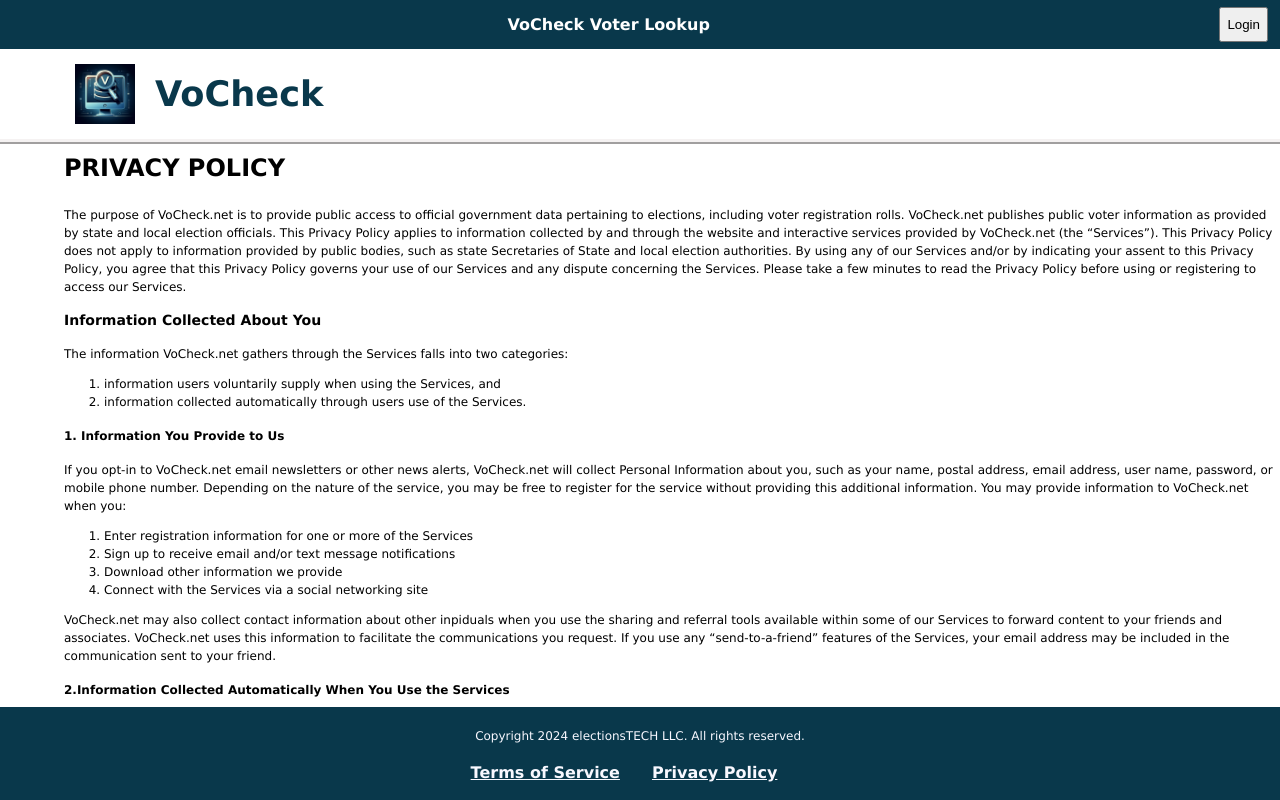
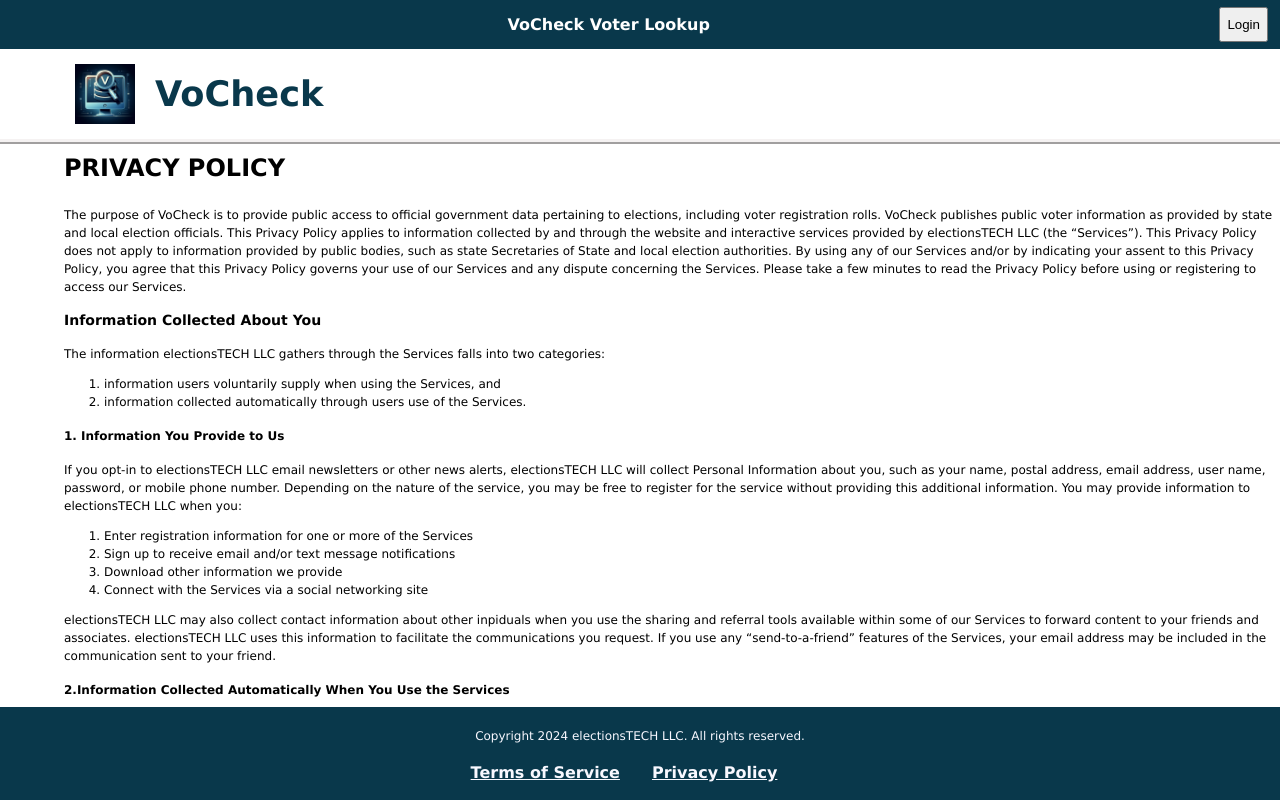
Before and after one commit to jddubbya/VoterAppMain, a React (Vite) app: page /privacy in a window 1280 px wide. Shown: the top 800 px of the page. Built offline with nearby package versions, Linux system fonts and the light colour scheme.

Commit message:
Update Privacy.jsx with electionsTECH LLC

```diff
--- a/src/Pages/Privacy.jsx
+++ b/src/Pages/Privacy.jsx
@@ -11,12 +11,12 @@ const Privacy = () => {
       <section className="privacySection">
       <h2>PRIVACY POLICY</h2>
         <p>
-          The purpose of VoCheck.net is to provide public access to official
+          The purpose of VoCheck is to provide public access to official
           government data pertaining to elections, including voter registration
-          rolls. VoCheck.net publishes public voter information as provided by
+          rolls. VoCheck publishes public voter information as provided by
           state and local election officials. This Privacy Policy applies to
           information collected by and through the website and interactive
-          services provided by VoCheck.net (the “Services”). This Privacy Policy
+          services provided by electionsTECH LLC (the “Services”). This Privacy Policy
           does not apply to information provided by public bodies, such as state
           Secretaries of State and local election authorities. By using any of
           our Services and/or by indicating your assent to this Privacy Policy,
@@ -25,7 +25,7 @@ const Privacy = () => {
           read the Privacy Policy before using or registering to access our
           Services.
           <h3>Information Collected About You</h3>
-          The information VoCheck.net gathers through the Services falls into
+          The information electionsTECH LLC gathers through the Services falls into
           two categories:
           <ol type="1">
             <li>
@@ -37,12 +37,12 @@ const Privacy = () => {
             </li>
           </ol>
           <h4>1. Information You Provide to Us</h4>
-          If you opt-in to VoCheck.net email newsletters or other news alerts,
-          VoCheck.net will collect Personal Information about you, such as your
+          If you opt-in to electionsTECH LLC email newsletters or other news alerts,
+          electionsTECH LLC will collect Personal Information about you, such as your
           name, postal address, email address, user name, password, or mobile
           phone number. Depending on the nature of the service, you may be free
           to register for the service without providing this additional
-          information. You may provide information to VoCheck.net when you:
+          information. You may provide information to electionsTECH LLC when you:
           <ol>
             <li>
               Enter registration information for one or more of the Services
@@ -51,17 +51,17 @@ const Privacy = () => {
             <li>Download other information we provide</li>
             <li>Connect with the Services via a social networking site</li>
           </ol>
-          VoCheck.net may also collect contact information about other inpiduals
+          electionsTECH LLC may also collect contact information about other inpiduals
           when you use the sharing and referral tools available within some of
           our Services to forward content to your friends and associates.
-          VoCheck.net uses this information to facilitate the communications you
+          electionsTECH LLC uses this information to facilitate the communications you
           request. If you use any “send-to-a-friend” features of the Services,
           your email address may be included in the communication sent to your
           friend.
           <h4>
             2.Information Collected Automatically When You Use the Services
           </h4>
-          As you use the Services, VoCheck.net and third parties may use
+          As you use the Services, electionsTECH LLC and third parties may use
           automatic data collection technologies to collect data about your
           equipment and browsing, including information about:
           <ol>
@@ -87,13 +87,13 @@ const Privacy = () => {
               on your device;
             </li>
             <li>
-              Your interactions with email messages from VoCheck.net, such as
+              Your interactions with email messages from VoCheck, such as
               the links you click on and whether you open or forward a message,
               the date and time of these interactions and the device you use to
               read emails;
             </li>
             <li>
-              The sites you visited before and after you visited a VoCheck.net
+              The sites you visited before and after you visited an electionsTECH LLC
               website
             </li>
             <li>
@@ -112,7 +112,7 @@ const Privacy = () => {
             </li>
           </ol>
           <h3>Tracking Technologies</h3>
-          VoCheck.net and our service providers or other third parties acting on
+          electionsTECH LLC and our service providers or other third parties acting on
           our behalf or with our permission, may use embedded scripts, cookies,
           web beacons, device identifiers and other tracking technologies to
           operate, analyze, and improve our Services and tailor content to user
@@ -155,10 +155,10 @@ const Privacy = () => {
           and date that you viewed the page embedded with the beacon and a
           description of that page.
           <h4>Mobile Device IDs and Location-Based Information</h4>
-          When you use a mobile device to access the Services, VoCheck.net may
+          When you use a mobile device to access the Services, electionsTECH LLC may
           collect different types of information about your location, including
           general information (e.g., IP address, zip code) and more specific
-          information (e.g., GPS-based location information). VoCheck.net may
+          information (e.g., GPS-based location information). electionsTECH LLC may
           use that information to customize the Services with location-based
           information and features. For example, if your IP address indicates an
           origin in Reno, the Services may be customized with Reno-specific
@@ -171,7 +171,7 @@ const Privacy = () => {
           instructions for further details. We may still ask for a zip code or
           other location information.
           <h4>Social Network Posting Tools and “Share” Features</h4>
-          VoCheck.net may offer social network posting and sharing tools through
+          electionsTECH LLC may offer social network posting and sharing tools through
           the Services, including a “share” button that allows you to post links
           to content and features that you believe will be of interest to others
           on your social network pages. Those tools are operated by third
@@ -180,8 +180,8 @@ const Privacy = () => {
           your browser, device, and online activity through its own tracking
           technologies and subject to its own, separate privacy policy.
           <h3>How We Use the Information We Collect</h3>
-          VoCheck.net will not use information that we collect about you or that
-          you provide to us for commercial purposes. VoCheck.net might use
+          electionsTECH LLC will not use information that we collect about you or that
+          you provide to us for commercial purposes. electionsTECH LLC might use
           information that we collect about you or that you provide to us
           including in the following ways:
           <ol>
@@ -222,14 +222,14 @@ const Privacy = () => {
           </ol>
           <h3>How We Share and Disclose Information</h3>
           Except as otherwise expressly noted herein or within the Services,
-          VoCheck.net may share information collected with entities affiliated
+          electionsTECH LLC may share information collected with entities affiliated
           with the Voter Reference Foundation, but those entities will
           explicitly abide by all use restrictions and will use said information
-          only for administration and operation of VoCheck.net itself. Here are
-          some of the circumstances in which VoCheck.net may share information
+          only for administration and operation of electionsTECH LLC itself. Here are
+          some of the circumstances in which electionsTECH LLC may share information
           about our users:
           <h4>Service Providers</h4>
-          In addition, VoCheck.net may share any information collected through
+          In addition, electionsTECH LLC may share any information collected through
           the Services with our service providers. We may offer some features
           (such as social sharing tools) in conjunction with service providers
           that specialize in operating such services. We share with each of
@@ -239,7 +239,7 @@ const Privacy = () => {
           information are required to protect this information in a manner that
           is consistent with this Privacy Policy, for example, by not using the
           information for any purpose other than to carry out the services they
-          are performing for VoCheck.net.
+          are performing for electionsTECH LLC.
           <h4>Aggregated and Anonymous Information</h4>
           Our service providers may render information anonymous by removing any
           information (such as your name) that makes the information personally
@@ -255,19 +255,19 @@ const Privacy = () => {
           or regulatory request; to enforce or apply our terms of use and other
           agreements, including for billing and collection purposes; or if we
           believe disclosure is necessary or appropriate to protect the rights,
-          property, or safety of VoCheck.net, our users, or others.
+          property, or safety of electionsTECH LLC, our users, or others.
           <h4>Transfers Between Entities</h4>
           We may disclose any information we collect to successor in the event
           of a merger, divestiture, restructuring, reorganization, dissolution
-          or other sale or transfer of some or all of VoCheck.nets assets,
+          or other sale or transfer of some or all of electionsTECH LLCs assets,
           whether as a going concern or as part of bankruptcy, liquidation, or
-          similar proceeding, in which Personal Information held by VoCheck.net
+          similar proceeding, in which Personal Information held by electionsTECH LLC
           about users of our Services is among the assets transferred. We may
           also disclose any information we collect to other companies that are
           affiliated with VoCheck.
           <h3>Your Opt-Out Choices</h3>
           <h4>Email</h4>
-          If you want to opt out from a VoCheck.net email newsletter or other
+          If you want to opt out from an electionsTECH LLC email newsletter or other
           email list, use the unsubscribe link at the bottom of each message or
           send us an email at TBD with the email address at which you no longer
           wish to receive newsletters or other emails.If you want to disable web
@@ -275,7 +275,7 @@ const Privacy = () => {
           (e.g., Outlook or Outlook Express). Check the settings or options menu
           in your email system for more information.
           <h4>Precise Device Location Tracking</h4>
-          If you agreed to allow VoCheck.net and/or our service providers to
+          If you agreed to allow electionsTECH LLC and/or our service providers to
           collect and/or share information about the precise location of your
           device by tracking a mobile application, you can withdraw your
           permission by accessing and changing your device’s location privacy
@@ -299,11 +299,11 @@ const Privacy = () => {
           information that you have provided to us through our Services. To
           update this information, please send us an email at TBD
           <h3>Links to Other Sites</h3>
-          VoCheck.net sites and applications provide links that link to other
+          electionsTECH LLC sites and applications provide links that link to other
           websites. We encourage you to review the privacy statements of all
           sites that you visit, including those whose links are provided, so
           that you can understand how those sites collect, use, and share your
-          information. VoCheck.net is not responsible for the privacy
+          information. electionsTECH LLC is not responsible for the privacy
           statements, content, or data handling practices on other websites.
           <h3>International Data</h3>
           The Services are hosted in the United States. United States law
@@ -316,7 +316,7 @@ const Privacy = () => {
           information in the United States.
           <h3>Children Under 13</h3>
           The Services are not intended for children under 13 years of age, and
-          VoCheck.net does not knowingly collect information from children under
+          electionsTECH LLC does not knowingly collect information from children under
           13. If you are under the age of 13, do not: use, or provide any
           information on, the Services; use any of the interactive or public
           comment features of the Services; or otherwise provide any information
@@ -327,7 +327,7 @@ const Privacy = () => {
           information. If you believe we might have any Personal Information
           from or about a child under 13, please contact us at TBD.
           <h3>Changes to Our Privacy Policy</h3>
-          VoCheck.net reserves the right to change this Privacy Policy at any
+          electionsTECH LLC reserves the right to change this Privacy Policy at any
           time to reflect changes in the law, our data collection and use
           practices, the features of our Services, or advances in technology. If
           we decide to change our Privacy Policy, we&aposll post the changes here
```
